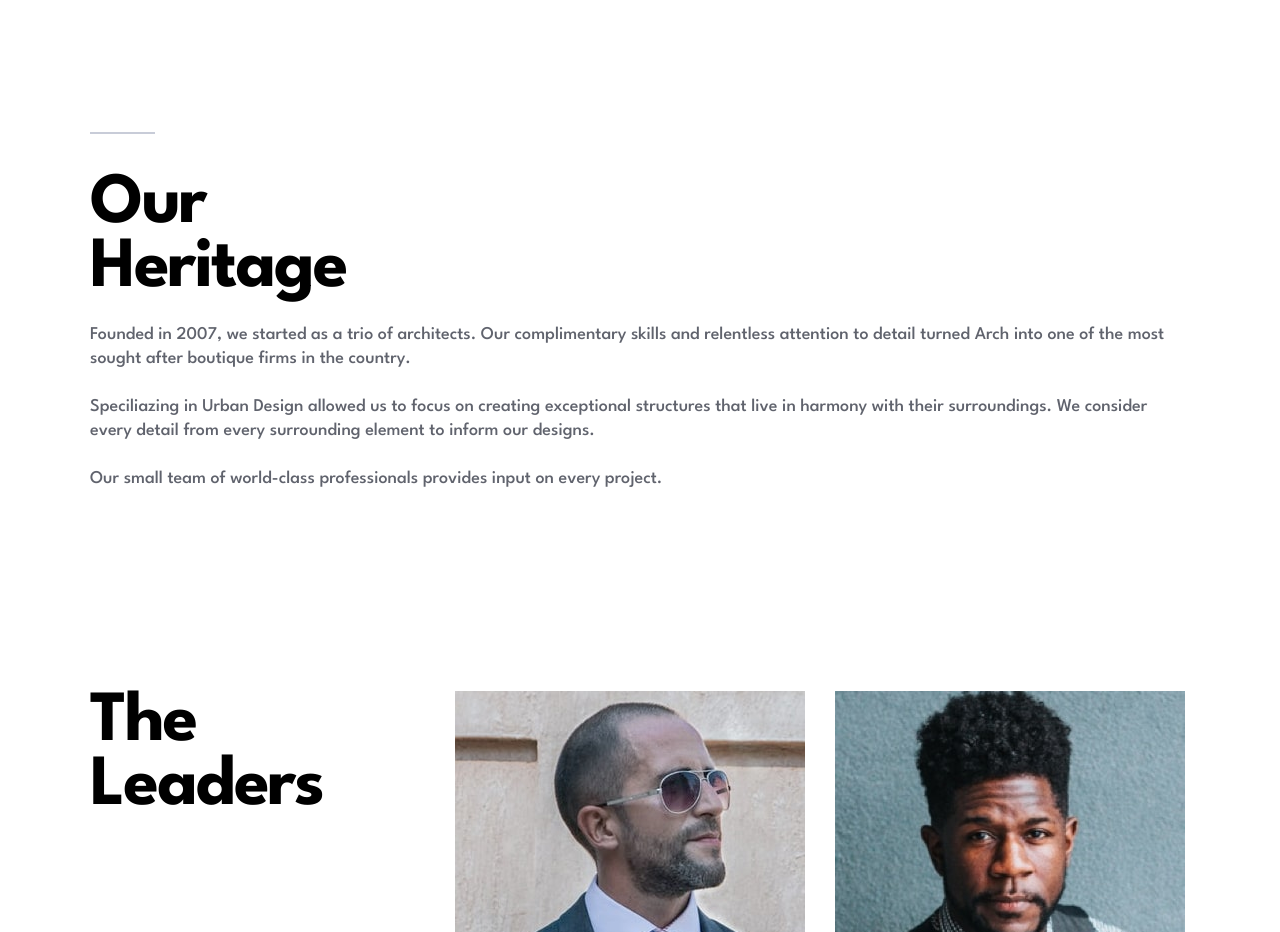
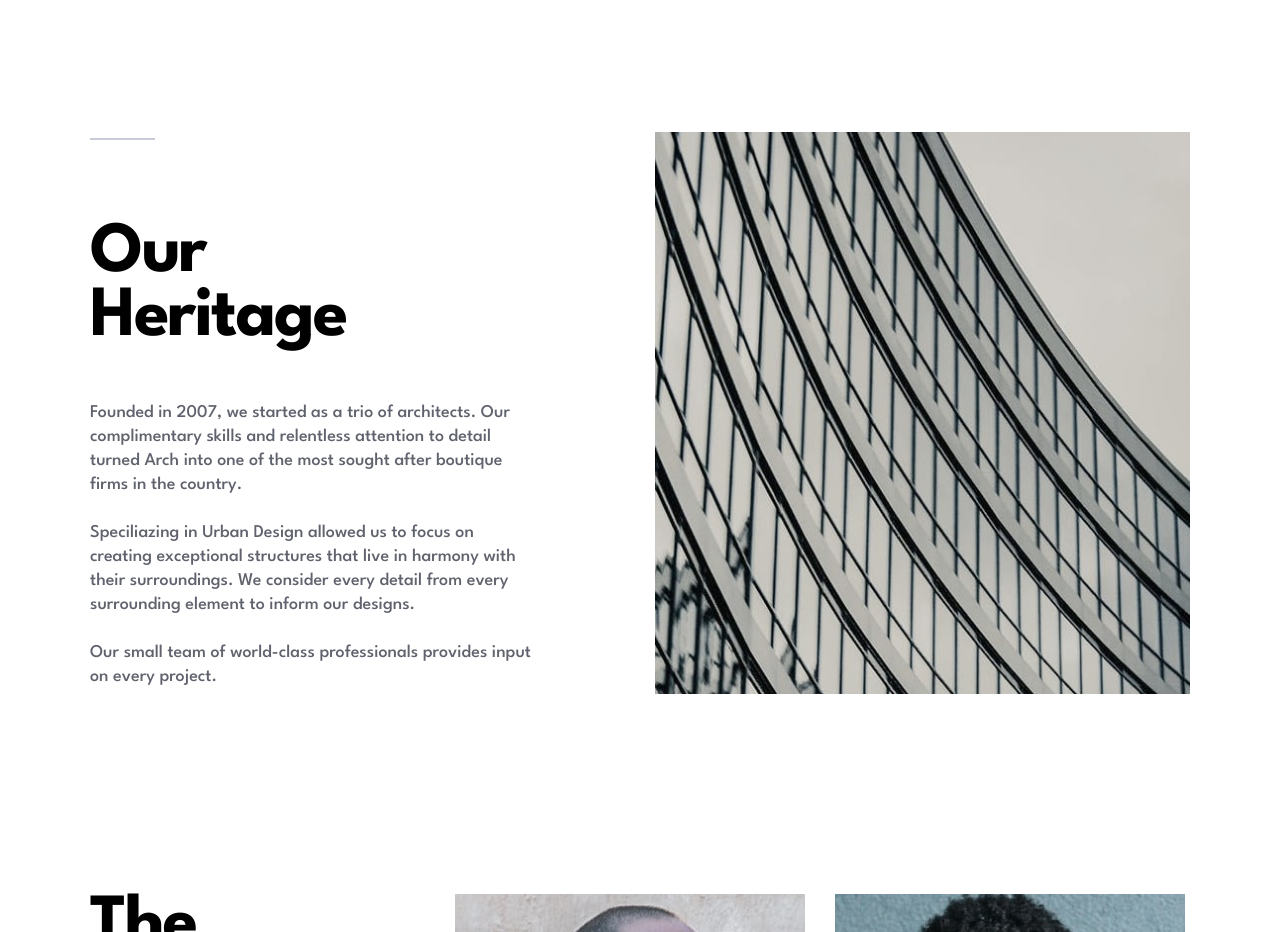
Before and after one commit to Alexandre-st/Arch-studio-multipage-website, a React (Create React App) app: page /about in a window 1280 px wide. Shown: the part 940-1872 px from the top of the page. Built offline with nearby package versions, Linux system fonts and the light colour scheme.

Commit message:
About page done

```diff
--- a/src/pages/About.js
+++ b/src/pages/About.js
@@ -1,4 +1,3 @@
-
 import MHero from '../assets/about/mobile/image-hero.jpg';
 import THero from '../assets/about/tablet/image-hero.jpg';
 import DHero from '../assets/about/desktop/image-hero.jpg';
@@ -6,6 +5,7 @@ import Jake from '../assets/about/desktop/avatar-jake.jpg';
 import Thompson from '../assets/about/desktop/avatar-thompson.jpg';
 import Jackson from '../assets/about/desktop/avatar-jackson.jpg';
 import Maria from '../assets/about/desktop/avatar-maria.jpg';
+import Heritage from '../assets/about/desktop/image-heritage.jpg';
 
 const About = () => {
   return (
@@ -37,8 +37,9 @@ const About = () => {
         </div>
       </section>
 
-      <section className="heritage">
-        <div className="container">
+      <section>
+        <div className="heritage container">
+          <div className="right-content">
             <div className="lil-border heritage-border" />
             <div className="heritage-content">
               <h2 className="mid-title">Our<br />Heritage</h2>
@@ -47,6 +48,10 @@ const About = () => {
               Speciliazing in Urban Design allowed us to focus on creating exceptional structures that live in harmony with their surroundings. We consider every detail from every surrounding element to inform our designs.<br /><br />
               Our small team of world-class professionals provides input on every project.
               </p>
+            </div>
+          </div>
+          <div className="left-content">
+            <img className="heritage-img" src={Heritage} alt='Heritage building'  />
           </div>
         </div>
       </section>
--- a/src/styles/pages/_about.scss
+++ b/src/styles/pages/_about.scss
@@ -17,7 +17,6 @@
 }
 
 .about-hero {
-
   &-word {
     position: relative;
     top: -8.5rem;
@@ -127,18 +126,39 @@
     margin-top: 20rem;
   }
 
+  @include mq(laptop) {
+    display: flex;
+    gap: 6.4rem;
+    align-items: center;
+  }
+
+  @include mq(desktop) {
+    gap: 12.4rem;
+  }
+
   &-border {
     margin-bottom: 6.8rem;
 
     @include mq(tablet) {
       margin-bottom: 3.9rem;
     }
+
+    @include mq(laptop) {
+      margin-bottom: 8.2rem;
+    }
   }
 
   &-content {
 
+    @include mq(laptop) {
+      max-width: 44.6rem;
+    }
     p {
       margin-top: 2.2rem;
+
+      @include mq(laptop) {
+        margin-top: 5.1rem;
+      }
     }
   }
 }
@@ -149,7 +169,6 @@
 
   @include mq(tablet) {
     margin-top: 20rem;
-
   }
 
   @include mq(laptop) {
```
Lines whose indentation alone changed are shown as unchanged.
